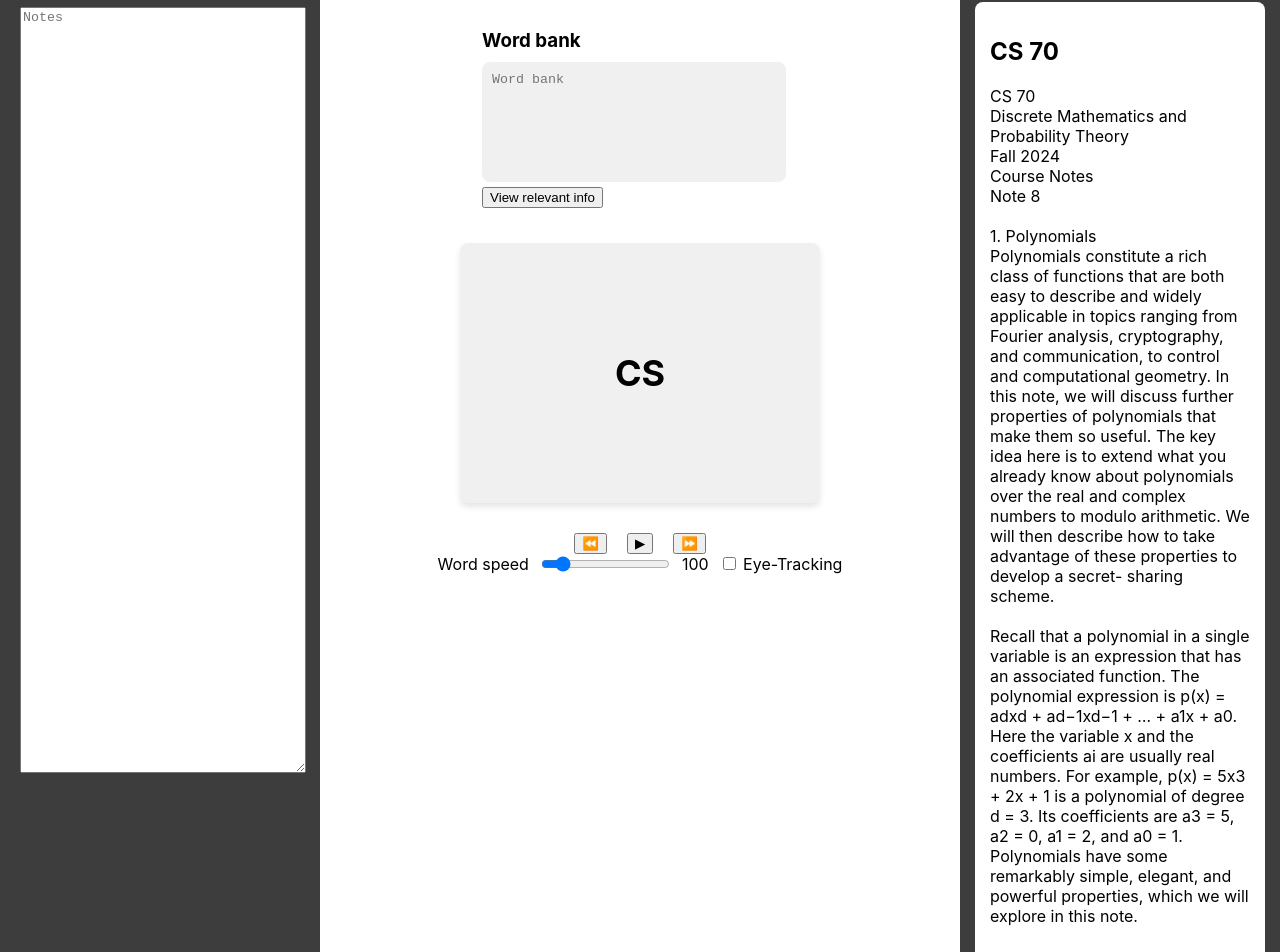
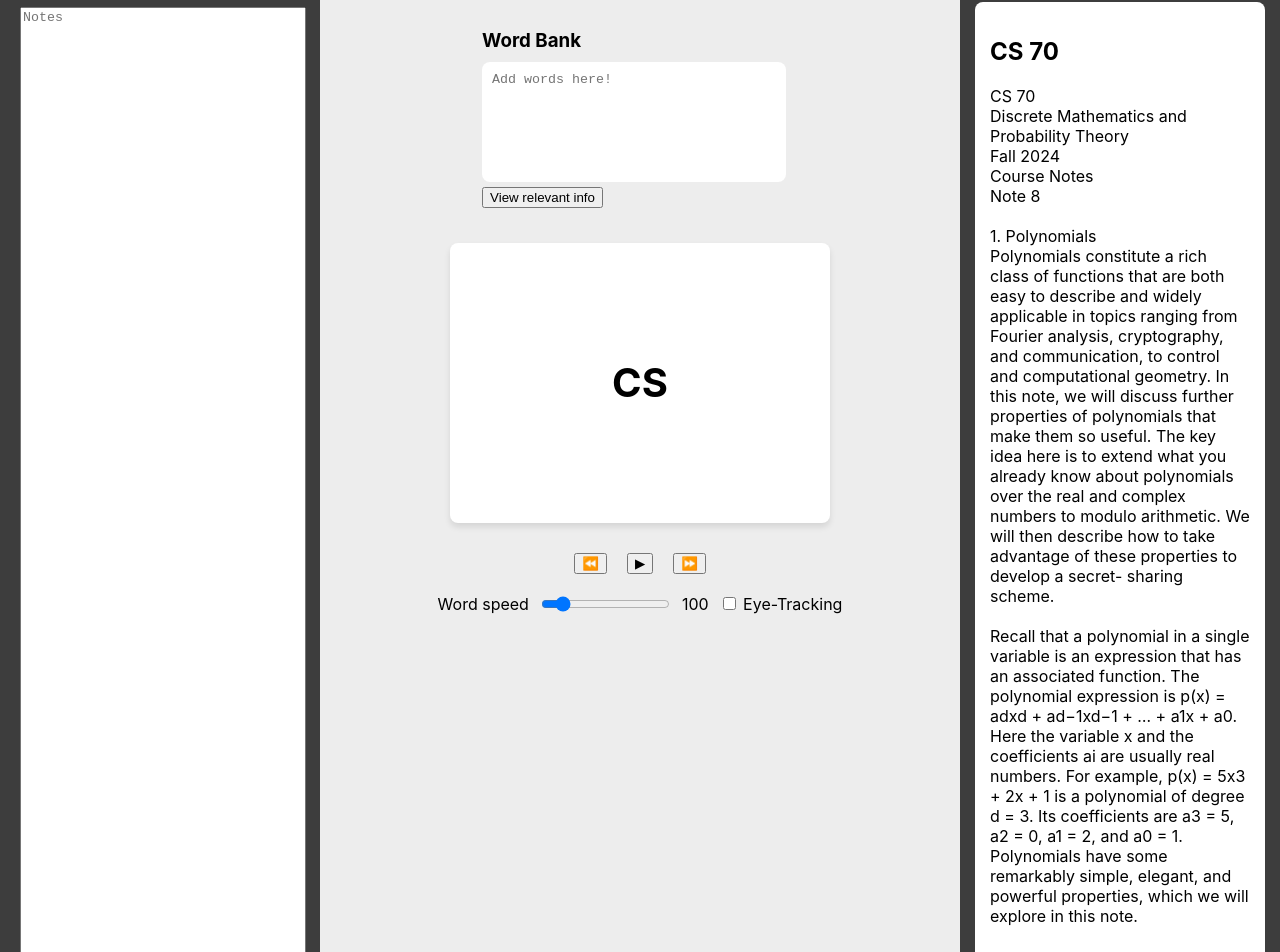
Before and after one commit to tonzu/cram, a React (Create React App) app in the folder frontend/: page / in a window 1280 px wide. Shown: the part 13-965 px from the top of the page. Built offline with nearby package versions, Linux system fonts and the light colour scheme.

Commit message:
added export feature +lil styling

```diff
--- a/frontend/src/App.css
+++ b/frontend/src/App.css
@@ -7,18 +7,42 @@
 .left-column {
   background-color: hsl(0, 0%, 24%);
   padding: 20px;
+  position: relative; /* Enables absolute positioning within */
+  display: flex;
+  flex-direction: column;
+
 }
 
 .left-column textarea {
   width: 100%;
-  height: calc(100vh - 40px); /* Full height minus padding */
+  flex-grow: 1; /* Allows textarea to take up all available space */
+  height: 70%;
 }
+
+.export-notes-button {
+  position: absolute;
+  bottom: 20px; /* Position near bottom edge */
+  right: 13px; /* Align with left padding */
+  padding: 5px 10px;
+  background-color: #ff5722;
+  color: #fff;
+  border: none;
+  border-radius: 4px;
+  cursor: pointer;
+  font-size: 12px; /* Slightly smaller font size */
+  opacity: 0.9;
+  align-self: flex-start; /* Keeps it from stretching */
+}
+
+
+
 
 .center-column {
   display: flex;
   flex-direction: column;
   align-items: center;
   justify-content: flex-start;
+  background-color: rgb(237, 237, 237);
 }
 
 
@@ -47,8 +71,8 @@
 }
 
 .flashing-word-container {
-   padding: 80px; /* Static padding around container */
-   background-color: #f0f0f0; /* Light gray background */
+   padding: 90px; /* Static padding around container */
+   background-color: #ffffff; /* Light gray background */
    border-radius: 8px; /* Rounded corners */
    box-shadow: 0px 4px 6px rgba(0,0,0,0.1); /* Optional shadow */
    width: auto;
@@ -61,7 +85,7 @@
 }
 
 .flashing-word {
-   font-size:36px; /* Large font for flashing word */
+   font-size:40px; /* Large font for flashing word */
    font-weight:bold;
    text-align:center;
 }
@@ -71,6 +95,7 @@
    justify-content:center;
    gap:20px; /* Space between buttons */
    padding-top: 30px;
+   padding-bottom: 20px;
 }
 
 .speed-control {
@@ -82,7 +107,7 @@
 /* Word bank section with text box */
 
 .word-bank {
-  background: #fff;
+  background: rgb(237, 237, 237));
   padding: 15px;
   border-radius: 8px;
   margin-bottom: 20px; /* Space below word bank */
@@ -99,7 +124,7 @@
    padding: 10px; /* Internal padding inside the text box */
    border: none;
    resize: none;
-   background-color: #f0f0f0; /* Light gray background for the text box */
+   background-color: #ffffff; /* Light gray background for the text box */
 }
 
 
--- a/frontend/src/App.js
+++ b/frontend/src/App.js
@@ -1,4 +1,6 @@
-import React, { useState, useEffect, useRef } from 'react';import './App.css';
+import React, { useState, useEffect, useRef } from 'react';
+import './App.css';
+import { jsPDF } from 'jspdf';
 import { contentArray } from './wordcontent'; // Make sure the path is correct
 
 function App() {
@@ -19,6 +21,18 @@ function App() {
   const handleEyeTracking = () => {
     setEyeTracking(!eyeTracking);
   };
+
+  // Function to export notes
+  const handleExportNotes = () => {
+    const doc = new jsPDF();
+
+    // Add the notes text to the PDF
+    doc.text(notes, 10, 10); // (10, 10) sets the position on the PDF page
+
+    // Save the PDF
+    doc.save('notes.pdf');
+  };
+
 
   // Flashing words component
   const WordChanger = () => {
@@ -56,12 +70,13 @@ function App() {
     );
   };
 
-
-
   return (
     <div className="reader-container">
       {/* Left column for Notes */}
       <div className="left-column">
+  <button onClick={handleExportNotes} className="export-notes-button">
+      Export Notes
+  </button>
   <textarea
     placeholder="Notes"
     value={notes}
@@ -69,16 +84,17 @@ function App() {
   />
 </div>
 
+
       {/* Center column for flashing words and controls */}
       <div className="center-column">
-      <div class="progress-bar">
-    <div class="progress-indicator"></div>
+        <div className="progress-bar">
+          <div className="progress-indicator"></div>
         </div>
 
         {/* Word Bank above flashing words */}
         <div className="word-bank">
-          <h3>Word bank</h3>
-          <textarea placeholder="Word bank" className="word-bank-textbox"></textarea>
+          <h3>Word Bank</h3>
+          <textarea placeholder="Add words here!" className="word-bank-textbox"></textarea>
           <button>View relevant info</button>
         </div>
 
```
Lines whose indentation alone changed are shown as unchanged.
